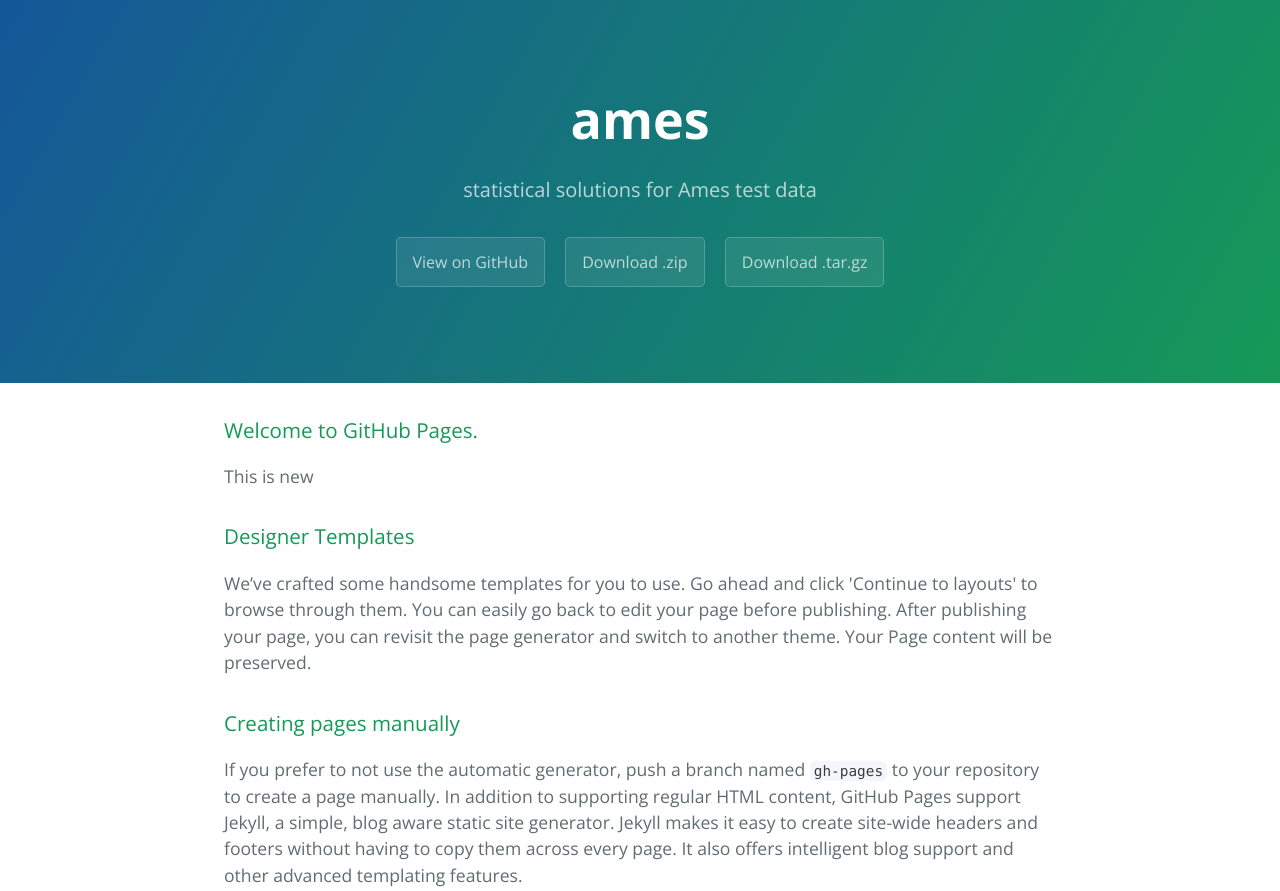
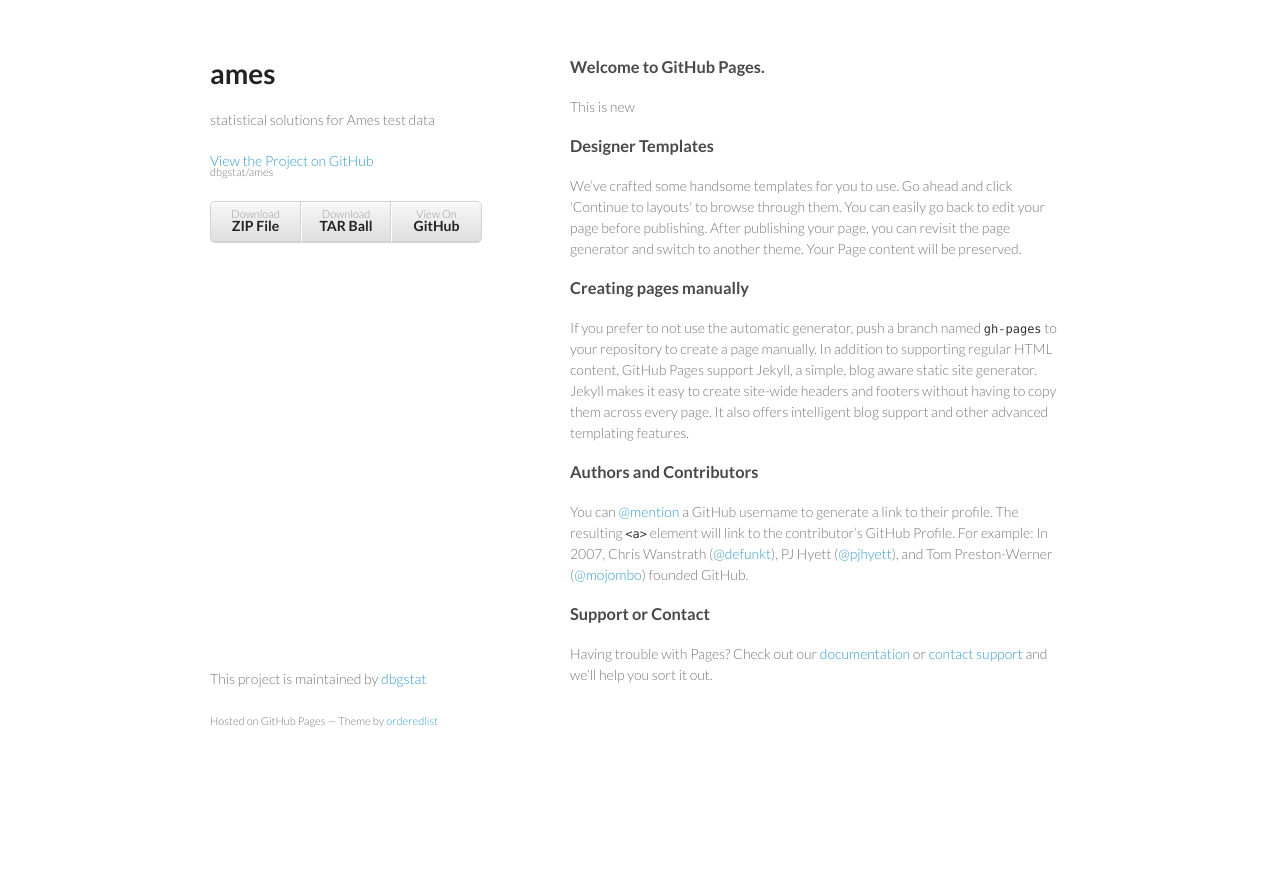
Before and after one commit to dbgstat/ames, a plain HTML site: page index.html in a window 1280 px wide. Shown: the top 891 px of the page. After the commit the page ends 800 px from the top, so only its background shows below. Drawn offline with nearby package versions, Linux system fonts and the light colour scheme.

```diff
--- a/index.html
+++ b/index.html
@@ -1,25 +1,34 @@
-<!DOCTYPE html>
-<html lang="en-us">
+<!doctype html>
+<html>
   <head>
-    <meta charset="UTF-8">
+    <meta charset="utf-8">
+    <meta http-equiv="X-UA-Compatible" content="chrome=1">
     <title>ames by dbgstat</title>
-    <meta name="viewport" content="width=device-width, initial-scale=1">
-    <link rel="stylesheet" type="text/css" href="stylesheets/normalize.css" media="screen">
-    <link href='https://fonts.googleapis.com/css?family=Open+Sans:400,700' rel='stylesheet' type='text/css'>
-    <link rel="stylesheet" type="text/css" href="stylesheets/stylesheet.css" media="screen">
-    <link rel="stylesheet" type="text/css" href="stylesheets/github-light.css" media="screen">
+
+    <link rel="stylesheet" href="stylesheets/styles.css">
+    <link rel="stylesheet" href="stylesheets/github-light.css">
+    <meta name="viewport" content="width=device-width, initial-scale=1, user-scalable=no">
+    <!--[if lt IE 9]>
+    <script src="//html5shiv.googlecode.com/svn/trunk/html5.js"></script>
+    <![endif]-->
   </head>
   <body>
-    <section class="page-header">
-      <h1 class="project-name">ames</h1>
-      <h2 class="project-tagline">statistical solutions for Ames test data</h2>
-      <a href="https://github.com/dbgstat/ames" class="btn">View on GitHub</a>
-      <a href="https://github.com/dbgstat/ames/zipball/master" class="btn">Download .zip</a>
-      <a href="https://github.com/dbgstat/ames/tarball/master" class="btn">Download .tar.gz</a>
-    </section>
+    <div class="wrapper">
+      <header>
+        <h1>ames</h1>
+        <p>statistical solutions for Ames test data</p>
 
-    <section class="main-content">
-      <h3>
+        <p class="view"><a href="https://github.com/dbgstat/ames">View the Project on GitHub <small>dbgstat/ames</small></a></p>
+
+
+        <ul>
+          <li><a href="https://github.com/dbgstat/ames/zipball/master">Download <strong>ZIP File</strong></a></li>
+          <li><a href="https://github.com/dbgstat/ames/tarball/master">Download <strong>TAR Ball</strong></a></li>
+          <li><a href="https://github.com/dbgstat/ames">View On <strong>GitHub</strong></a></li>
+        </ul>
+      </header>
+      <section>
+        <h3>
 <a id="welcome-to-github-pages" class="anchor" href="#welcome-to-github-pages" aria-hidden="true"><span class="octicon octicon-link"></span></a>Welcome to GitHub Pages.</h3>
 
 <p>This is new</p>
@@ -43,15 +52,13 @@
 <a id="support-or-contact" class="anchor" href="#support-or-contact" aria-hidden="true"><span class="octicon octicon-link"></span></a>Support or Contact</h3>
 
 <p>Having trouble with Pages? Check out our <a href="https://help.github.com/pages">documentation</a> or <a href="https://github.com/contact">contact support</a> and we’ll help you sort it out.</p>
-
-      <footer class="site-footer">
-        <span class="site-footer-owner"><a href="https://github.com/dbgstat/ames">ames</a> is maintained by <a href="https://github.com/dbgstat">dbgstat</a>.</span>
-
-        <span class="site-footer-credits">This page was generated by <a href="https://pages.github.com">GitHub Pages</a> using the <a href="https://github.com/jasonlong/cayman-theme">Cayman theme</a> by <a href="https://twitter.com/jasonlong">Jason Long</a>.</span>
+      </section>
+      <footer>
+        <p>This project is maintained by <a href="https://github.com/dbgstat">dbgstat</a></p>
+        <p><small>Hosted on GitHub Pages &mdash; Theme by <a href="https://github.com/orderedlist">orderedlist</a></small></p>
       </footer>
-
-    </section>
-
+    </div>
+    <script src="javascripts/scale.fix.js"></script>
 
   </body>
 </html>
```
